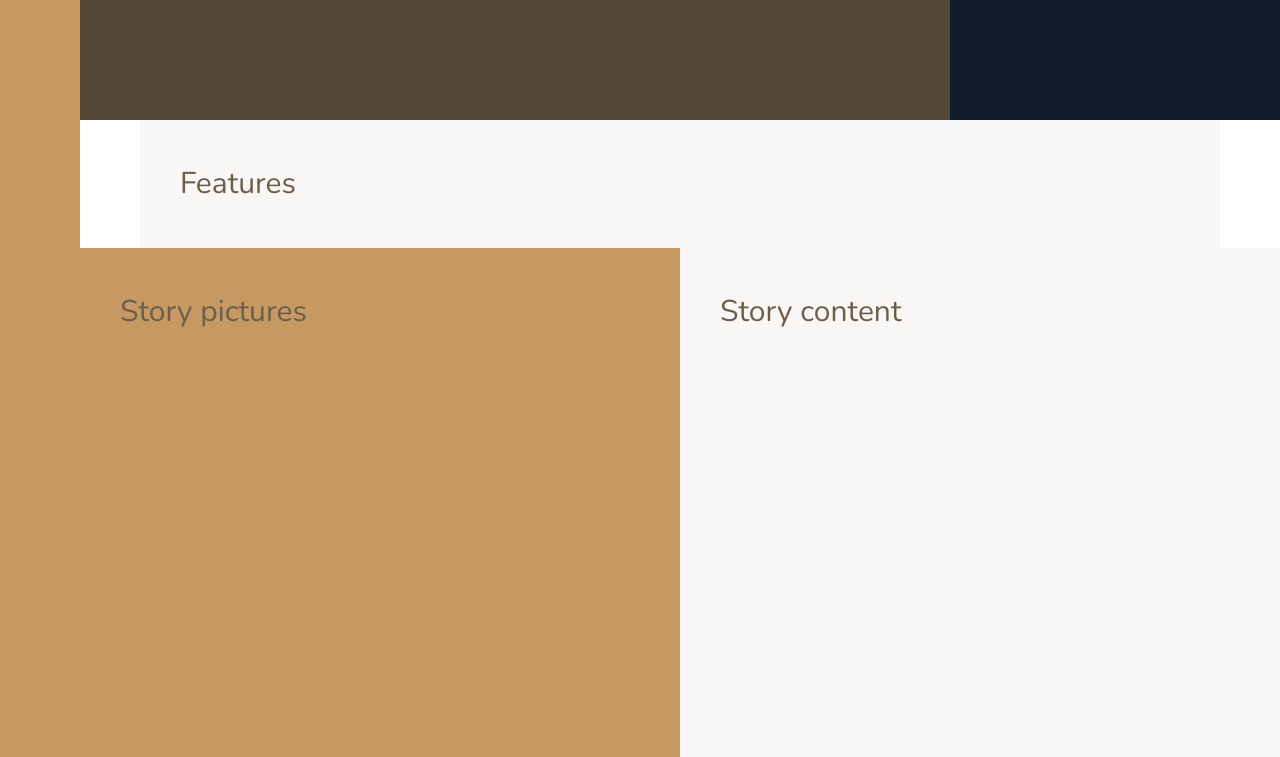
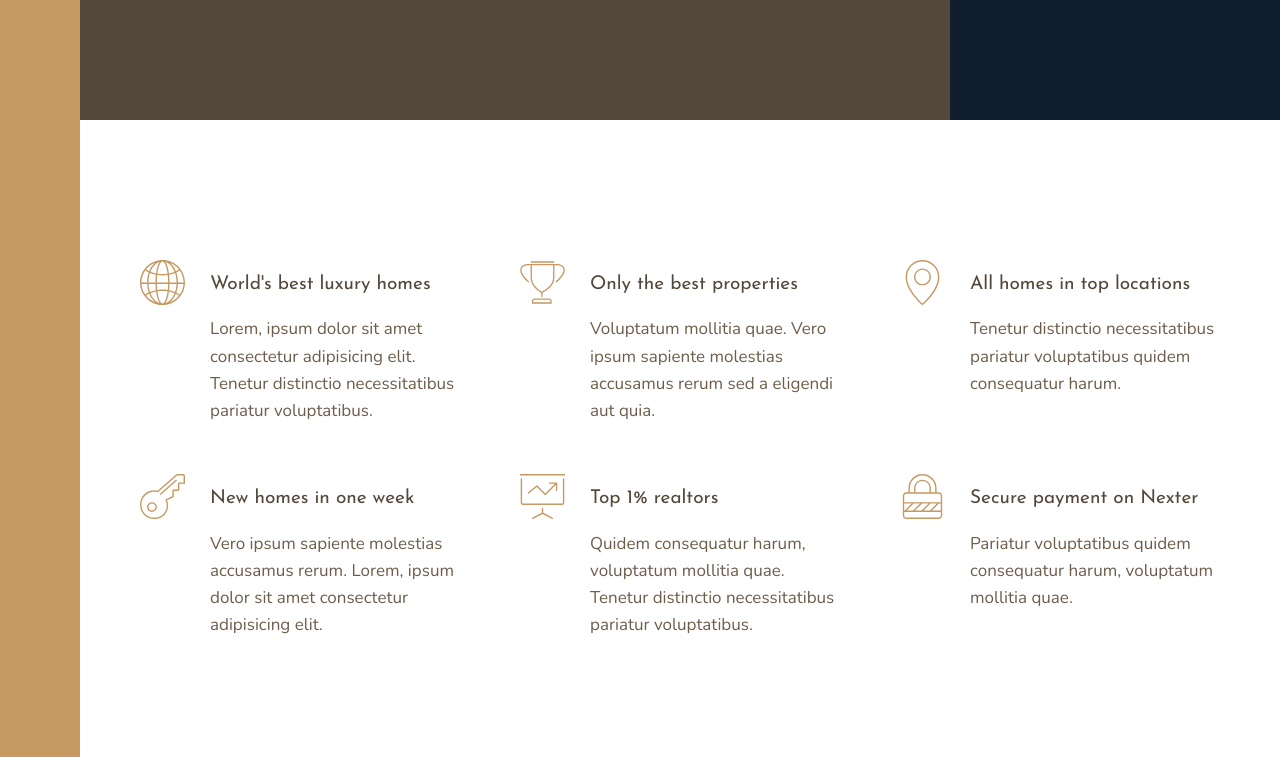
Before and after one commit to lawellwilhelm-dev/nexter, a website: page index.html in a window 1280 px wide. Shown: the part 520-1277 px from the top of the page. Drawn offline with nearby package versions, Linux system fonts and the light colour scheme.

Commit message:
Build features section

```diff
--- a/index.html
+++ b/index.html
@@ -22,7 +22,49 @@
             Top 3 realtors
         </div>
         <section class="features">
-            Features
+            <div class="feature">
+                <svg class="feature__icon">
+                    <use xlink:href="img/sprite.svg#icon-global"></use>
+                </svg>
+                <h4 class="heading-4 heading-4--dark">World's best luxury homes</h4>
+                <p class="feature__text">Lorem, ipsum dolor sit amet consectetur adipisicing elit. Tenetur distinctio necessitatibus pariatur voluptatibus.</p>
+            </div>
+            <div class="feature">
+                <svg class="feature__icon">
+                    <use xlink:href="img/sprite.svg#icon-trophy"></use>
+                </svg>
+                <h4 class="heading-4 heading-4--dark">Only the best properties</h4>
+                <p class="feature__text">Voluptatum mollitia quae. Vero ipsum sapiente molestias accusamus rerum sed a eligendi aut quia.</p>
+            </div>
+            <div class="feature">
+                <svg class="feature__icon">
+                    <use xlink:href="img/sprite.svg#icon-map-pin"></use>
+                </svg>
+                <h4 class="heading-4 heading-4--dark">All homes in top locations</h4>
+                <p class="feature__text">Tenetur distinctio necessitatibus pariatur voluptatibus quidem consequatur harum.</p>
+            </div>
+            <div class="feature">
+                <svg class="feature__icon">
+                    <use xlink:href="img/sprite.svg#icon-key"></use>
+                </svg>
+                <h4 class="heading-4 heading-4--dark">New homes in one week</h4>
+                <p class="feature__text">Vero ipsum sapiente molestias accusamus rerum. Lorem, ipsum dolor sit amet consectetur adipisicing elit.</p>
+            </div>
+            <div class="feature">
+                <svg class="feature__icon">
+                    <use xlink:href="img/sprite.svg#icon-presentation"></use>
+                </svg>
+                <h4 class="heading-4 heading-4--dark">Top 1% realtors</h4>
+                <p class="feature__text">Quidem consequatur harum, voluptatum mollitia quae. Tenetur distinctio necessitatibus pariatur voluptatibus.</p>
+            </div>
+            <div class="feature">
+                <svg class="feature__icon">
+                    <use xlink:href="img/sprite.svg#icon-lock"></use>
+                </svg>
+                <h4 class="heading-4 heading-4--dark">Secure payment on Nexter</h4>
+                <p class="feature__text">Pariatur voluptatibus quidem consequatur harum, voluptatum mollitia quae.
+                </p>
+            </div>
         </section>
         <div class="story__pictures">
             Story pictures
--- a/sass/_base.scss
+++ b/sass/_base.scss
@@ -38,9 +38,4 @@ body {
     display: grid;
     grid-template-rows: 80vh min-content 40vw repeat(3, min-content);
     grid-template-columns: [sidebar-start] 8rem [sidebar-end full-start]minmax(6rem, 1fr) [center-start] repeat(8, [col-start] minmax(min-content, 14rem) [col-end]) [center-end] minmax(6rem, 1fr) [full-end];
-
-    & > * {
-        font-size: 3rem;
-        padding: 4rem;
-    }
 }
--- a/sass/_features.scss
+++ b/sass/_features.scss
@@ -1,5 +1,30 @@
 .features {
-    background-color: $color-grey-light-1;
+    grid-column: center-start / center-end;
+    margin: 15rem 0;
 
-    grid-column: center-start / center-end;
+    display: grid;
+    // grid-template-columns: repeat(3, 1fr);
+    grid-template-columns: repeat(auto-fit, minmax(25rem, 1fr));
+    grid-gap: 6rem;
+    align-items: start;
+
 }
+
+.feature {
+    display: grid;
+    grid-template-columns: min-content 1fr;
+    gap: 1.5rem 2.5rem;
+
+    &__icon {
+        fill: $color-primary;
+        width: 4.5rem;
+        height: 4.5rem;
+        transform: translateY(-1rem);
+
+        grid-row: 1 / span 2;
+    }
+
+    &__text {
+        font-size: 1.7rem;
+    }
+}
--- a/sass/_typography.scss
+++ b/sass/_typography.scss
@@ -0,0 +1,29 @@
+%heading {
+    font-family: $font-display;
+    font-weight: 400;
+}
+
+.heading-1 {
+    @extend %heading;
+}
+
+.heading-2 {
+    @extend %heading;
+}
+
+.heading-3 {
+    @extend %heading;
+}
+
+.heading-4 {
+    @extend %heading;
+    font-size: 1.9rem;
+
+    &--light {
+        color: $color-grey-light-1;
+    }
+
+    &--dark {
+        color: $color-grey-dark-1;
+    }
+}
```
Also changed, not shown: css/style.css, 1 other file.
